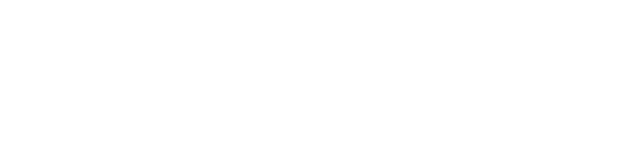
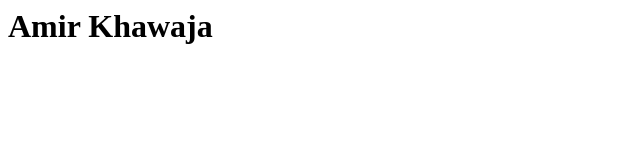
Before and after one commit to amirwkhawaja/amirwkhawaja.github.io, a plain HTML site: page index.html in a window 1280 px wide. Shown: the whole page, without its empty margins (0-640 px from the left). Drawn offline with Linux system fonts and the light colour scheme.

Commit message:
Update index.html

```diff
--- a/index.html
+++ b/index.html
@@ -1,7 +1,7 @@
 <!DOCTYPPE html>
 <html>
 <head>
-    <title>Amir Khawaja</title>
+  <h1>Amir Khawaja</h1>
 </head>
 <body>
 </body>
```
